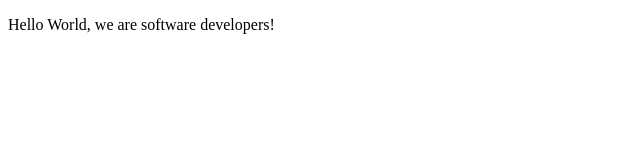
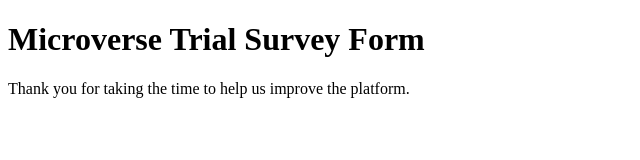
Before and after one commit to notlfish/second-trial, a plain HTML site: page index.html in a window 1280 px wide. Shown: the whole page, without its empty margins (0-640 px from the left). Drawn offline with Linux system fonts and the light colour scheme.

Commit message:
Added HTML header

```diff
--- a/index.html
+++ b/index.html
@@ -22,6 +22,9 @@
 
     -->
     <script  src="js/index.js"></script>
-    <p>Hello World, we are software developers!</p>
+    <div>
+      <h1 id="title">Microverse Trial Survey Form</h1>
+      <p id="description">Thank you for taking the time to help us improve the platform.</p>
+    </div>
   </body>
 </html>
```
